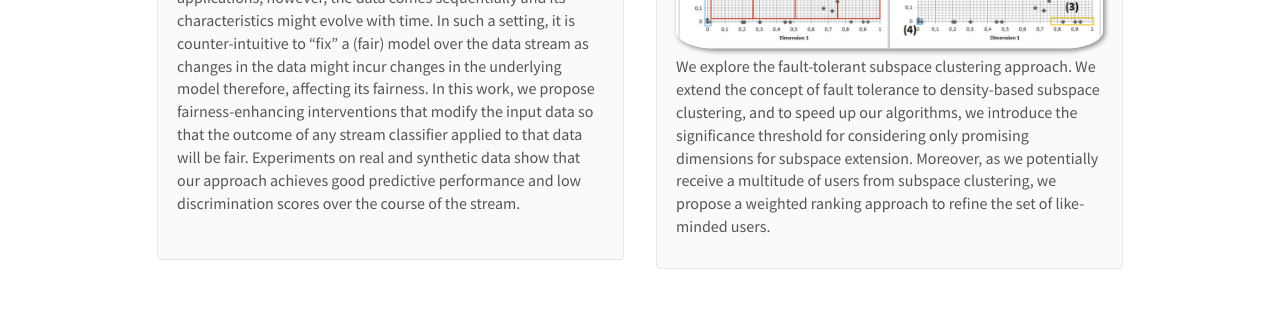
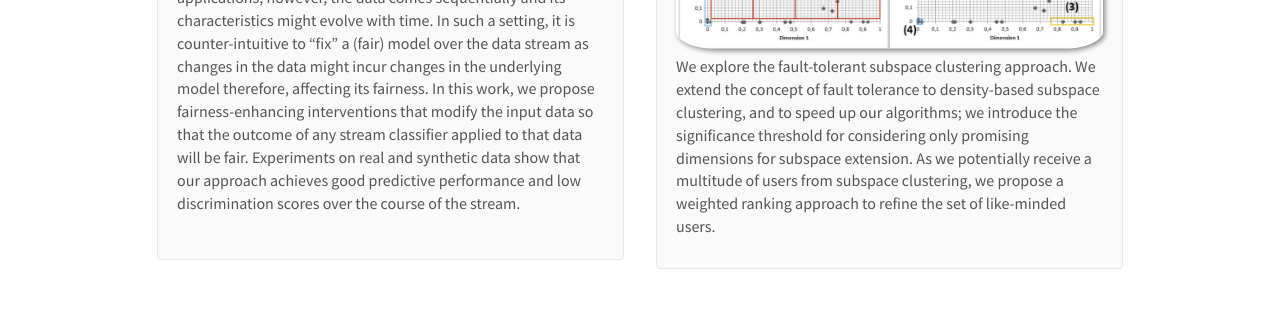
Before and after one commit to AIML-research/AIML-research.github.io, a Jekyll site: the page built from _pages/publications.md, in a window 1280 px wide and 900 px high, scrolled down 3510 px. Shown: the part 204-526 px from the top of the window. Built offline with Jekyll 4.4.1, drawn with Linux system fonts in a browser that asks for light colours; nearby versions of some CDN libraries.

Commit message:
Update publist.yml

```diff
--- a/_data/publist.yml
+++ b/_data/publist.yml
@@ -1274,7 +1274,7 @@
 
 - title: "Strength Lies in Differences - Diversifying Friends for Recommendations through Subspace Clustering"
   image: Eirini2014CIKM.png
-  description:  We explore the fault-tolerant subspace clustering approach. We extend the concept of fault tolerance to density-based subspace clustering, and to speed up our algorithms, we introduce the significance threshold for considering only promising dimensions for subspace extension. Moreover, as we potentially receive a multitude of users from subspace clustering, we propose a weighted ranking approach to refine the set of like-minded users.
+  description:  We explore the fault-tolerant subspace clustering approach. We extend the concept of fault tolerance to density-based subspace clustering, and to speed up our algorithms; we introduce the significance threshold for considering only promising dimensions for subspace extension. As we potentially receive a multitude of users from subspace clustering, we propose a weighted ranking approach to refine the set of like-minded users.
   authors: Eirini Ntoutsi, Kostas Stefanidis, Katharina Rausch, Hans-Peter Kriegel
   link:
     url: https://doi.org/10.1145/2661829.2662026
```
